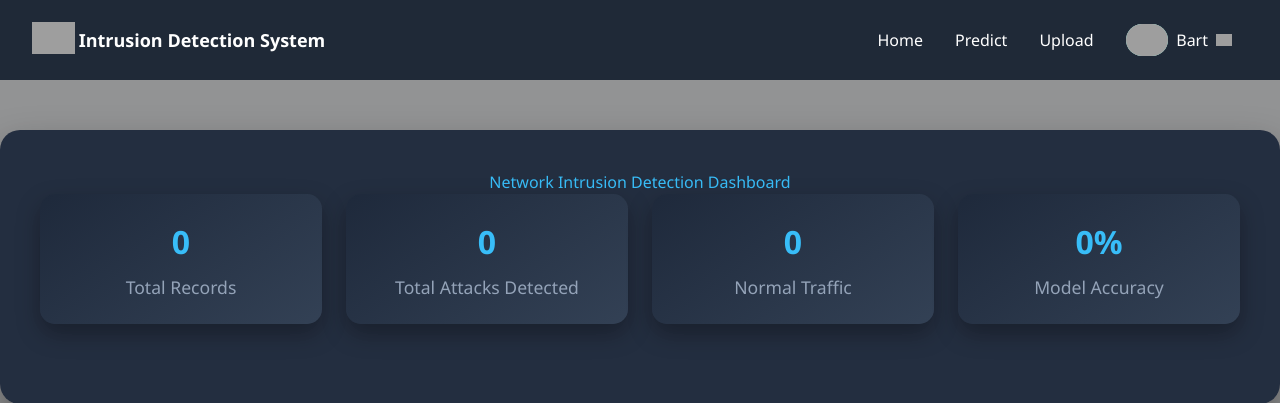
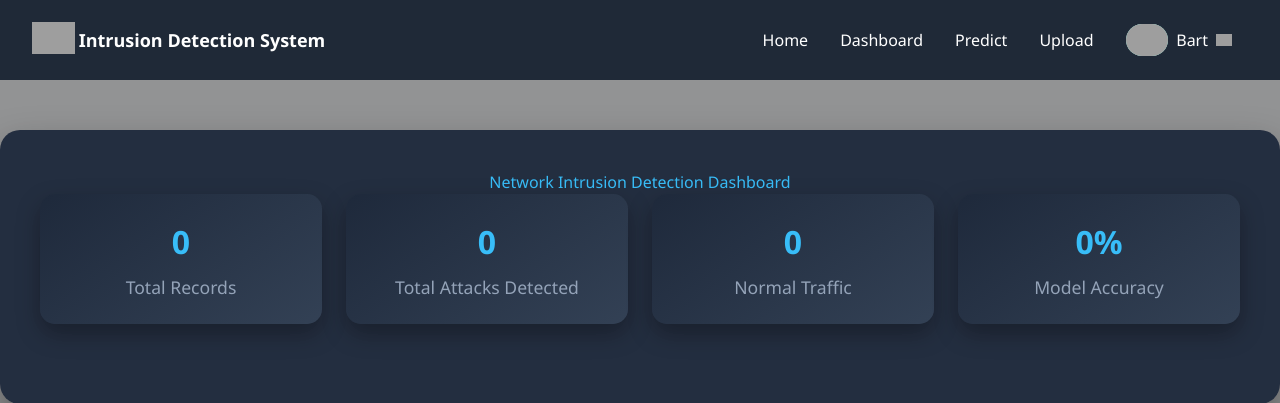
Before and after one commit to rosangithub/ANIDS, a Flask app: page /dashboard in a window 1280 px wide. Shown: the top 403 px of the page. Run offline with Flask 3, Linux system fonts and the light colour scheme; parts of the project's set-up code (start-up, migrations or seed data) failed here and were passed over; some libraries are stand-ins or nearby versions; grey boxes are pictures that could not be loaded.

Commit message:
recheck complete

```diff
--- a/templates/layout.html
+++ b/templates/layout.html
@@ -41,6 +41,7 @@
         <ul class="flex items-center navitems flex-col md:flex-row gap-8 md:gap-0 justify-center h-full -translate-y-10 md:translate-y-0">
 
             <li><a href="/">Home</a></li>
+             <li><a href="/dashboard">Dashboard</a></li>
             <li><a href="/predict">Predict </a></li>
             <li><a href="/upload">Upload</a></li>
             <li x-data="{ dropdownOpen: false }" class="relative">
```
Also changed, not shown: instance/users.db.
